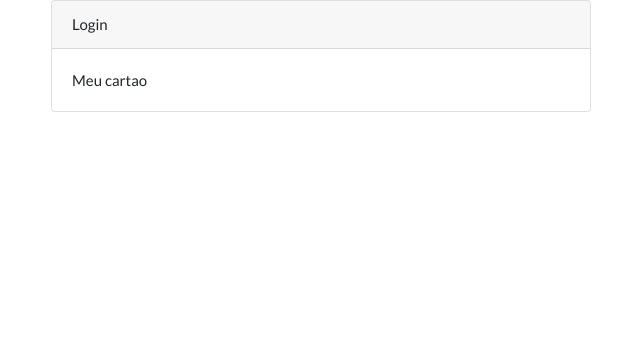
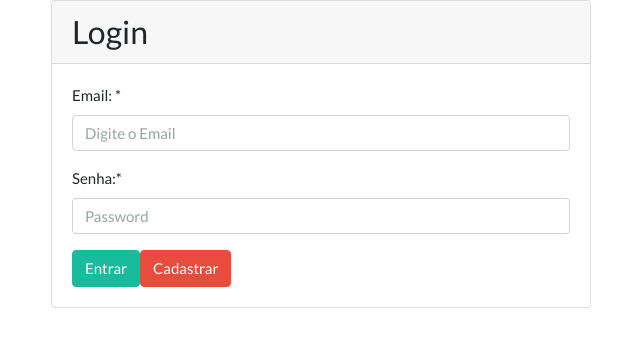
Before and after one commit to Enocp/minhaFinanca-frontEnd-reactJs, a React (Create React App) app: page / in a window 1280 px wide. Shown: the top 344 px of the page, without its empty margins (334-974 px from the left). Built offline with nearby package versions, Linux system fonts and the light colour scheme.

Commit message:
criar tela de login

```diff
--- a/src/components/card.js
+++ b/src/components/card.js
@@ -1,15 +1,15 @@
 import React from 'react'
 
-class Card extends React.Component{
-  render(){
-    return(
-        <div className="card md-3">
-          <div className="card-header">{this.props.title}</div>
-         <div className="card-body">
-           {this.props.children}
+class Card extends React.Component {
+  render() {
+    return (
+      <div className="card md-3">
+        <h3 className="card-header">{this.props.title}</h3>
+        <div className="card-body">
+          {this.props.children}
 
-            </div>
-          </div>
+        </div>
+      </div>
 
 
     )
--- /dev/null
+++ b/src/components/form-group.js
@@ -0,0 +1,13 @@
+import React from 'react'
+
+function FormGroup(props){
+  return(
+    <div className ="form-group">
+      <label htmlFor= {props.htmlFor}>{props.label}</label>
+      {props.children}
+    </div>
+  )
+
+}
+
+export default FormGroup
--- a/src/views/login.js
+++ b/src/views/login.js
@@ -1,16 +1,57 @@
 import React from 'react'
 import Card from '../components/card'
+import FormGroup from '../components/form-group'
 
-class Login extends React.Component{
+class Login extends React.Component {
 
-  render(){
-        return(
+  state = {
+
+    email: '',
+    Senha: ''
+  }
+
+  entrar = () => {
+    console.log('Email:', this.state.email)
+    console.log('Senha:', this.state.senha)
+
+  }
+
+  render() {
+    return (
+
       <div className="container">
         <div className="row">
-            <div className="col-md-6" style={{position: 'relative', left: '300px'}}>
+          <div className="col-md-6" style={{ position: 'relative', left: '300px' }}>
             <div className="bs-docs-section">
               <Card title="Login">
-                          Meu cartao
+                <div className="row">
+                  <div className="col-lg-12">
+                    <div className="bs-component">
+                      <fieldset>
+                        <FormGroup label="Email: *" htmlFor="exempleInputEmail">
+                          <input type="email"
+                          value={this.state.email}
+                          onChange={e => this.setState({ email: e.target.value })}
+                          className="form-control"
+                          id="exampleInputEmail1" aria-describedby="emailHelp"
+                          placeholder="Digite o Email" />
+                        </FormGroup>
+
+                        <FormGroup label="Senha:*" htmlFor="exampleInputPassword1">
+                          <input type="password"
+                            value={this.state.senha}
+                            onChange={e => this.setState({ senha: e.target.value })}
+                            className="form-control"
+                            id="exampleInputPassword1" placeholder="Password" />
+
+                        </FormGroup>
+                        <button onClick={this.entrar} className="btn btn-success">Entrar</button>
+                        <button className="btn btn-danger">Cadastrar</button>
+                      </fieldset>
+                    </div>
+
+                  </div>
+                </div>
               </Card>
             </div>
           </div>
```
Lines whose indentation alone changed are shown as unchanged.
